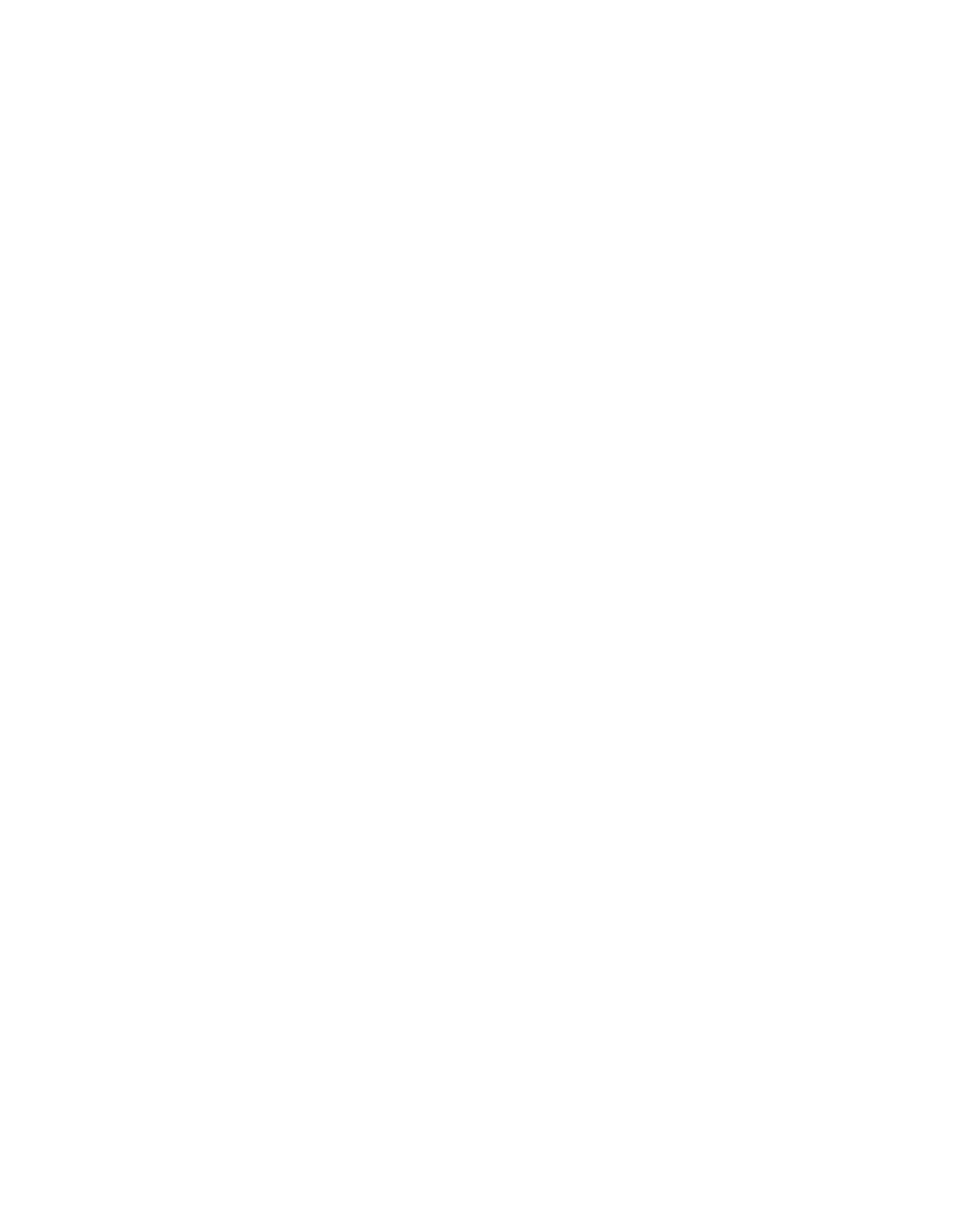
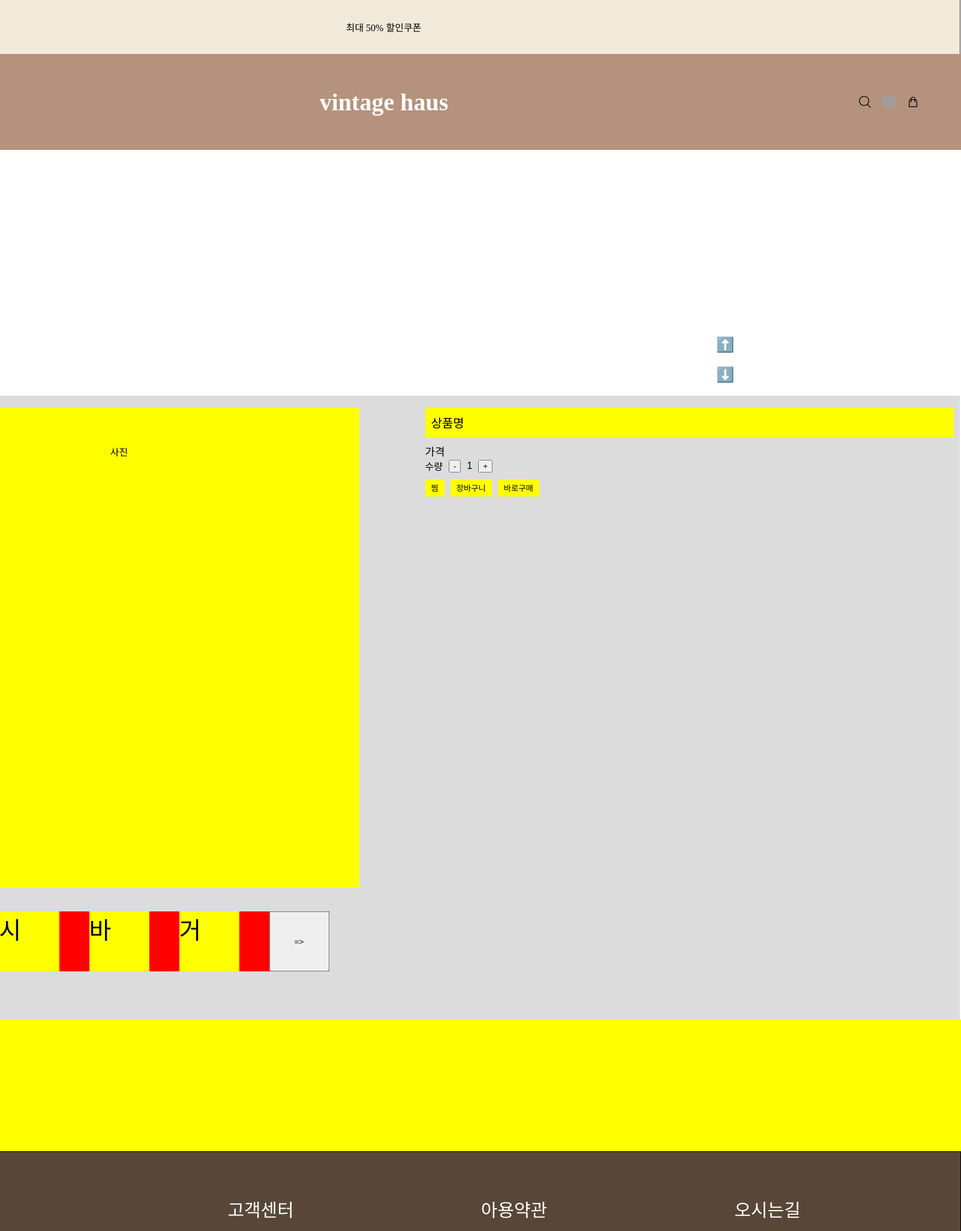
Before and after one commit to ouo-29571/4team, a React (Vite) app in the folder front/: page /DetailPage in a window 1280 px wide. Before the commit this address had no page. Shown: the top 2053 px of the page at 60% size, 1602 px wide, since content can reach past the window. Before the commit the page ends 800 px from the top, so only its background shows below. Built offline with nearby package versions, Linux system fonts and the light colour scheme; grey boxes are pictures that could not be loaded.

Commit message:
Header
Component 분리작업 완료

```diff
--- a/front/src/App.jsx
+++ b/front/src/App.jsx
@@ -13,12 +13,15 @@ import Mypage from "./Component/Mypage/Mypage";
 import Userinfofix from "./Component/Userinfofix/Userinfofix";
 import Main from "./Component/Main/Main";
 import Menu from "./Component/Menu/Menu";
+import DetailPage from "./Component/Menu/DetailPage/DetailPage";
+import Header from "./Component/Main/Header/Header";
+import Footer from "./Component/Menu/Footer/Footer";
 
 function App() {
   return (
     <>
       <BrowserRouter>
-
+        <Header />
         <Routes>
           {/* 나도 성공? */}
 
@@ -26,13 +29,14 @@ function App() {
           {/* <Route path="/" element={<Main />} /> */}
           <Route path="/" element={<Main />} />
           <Route path="/Menu" element={<Menu />} />
+          <Route path="/DetailPage" element={<DetailPage />} />
           <Route path="/Login" element={<Login />} />
           <Route path="/Signup" element={<Signup />} />
           <Route path="/Password_find" element={<Password_find />} />
           <Route path="/Mypage" element={<Mypage />} />
           <Route path="/Userinfofix" element={<Userinfofix />} />
         </Routes>
-
+        <Footer />
       </BrowserRouter>
     </>
   );
--- /dev/null
+++ b/front/src/Component/Main/Header/Header.css
@@ -0,0 +1,52 @@
+.headerbox {
+  /*✅헤더 틀*/
+  width: 1920px;
+  height: 90px;
+  border: 1px solid #333;
+  background-color: #f1eada;
+  display: flex;
+  align-items: center;
+  justify-content: center;
+  text-align: center;
+  position: absolute;
+  top: -1px;
+
+}
+.navbox {
+  /* ✅네비 큰 틀 */
+  display: flex;
+  align-items: center;
+  justify-content: space-between;
+  position: relative;
+  width: 100%;
+  height: 160px;
+  background-color: #b5927d;
+  padding: 0 30px;
+  box-sizing: border-box;
+  top: -110px;
+}
+.nav-left {
+  /*ㄴ>네비 왼(메뉴) */
+  width: 20%;
+  display: flex;
+  align-items: center;
+  gap: 20px;
+}
+.icon {
+  /* ✅아이콘 (검색,회원가입,로그인) */
+  width: 20px;
+  height: 20px;
+}
+.nav-center {
+  /*ㄴ>네비 센터(로고) */
+  position: absolute;
+  left: 50%;
+  transform: translateX(-50%);
+}
+.nav-right {
+  /* ㄴ>네비 오(아이콘3개) */
+  display: flex;
+  gap: 20px;
+  margin-left: auto;
+  padding-right: 40px;
+}
--- /dev/null
+++ b/front/src/Component/Main/Header/Header.jsx
@@ -0,0 +1,37 @@
+import React from "react";
+import "./Header.css";
+import { useNavigate } from "react-router-dom";
+const Header = () => {
+  const navigate = useNavigate();
+  const goToMenu = () => {
+    navigate("/Menu"); // ✅ 메뉴 페이지 이동 함수
+  };
+  return (
+    <div>
+      <div className="headerbox">
+        {" "}
+        {/* ✅ 헤더*/}
+        <p className="headertext">최대 50% 할인쿠폰</p>
+      </div>
+      <div className="navbox">
+        <div className="nav-left">
+          <button onClick={goToMenu}>
+            <img className="icon" src="/img/메뉴.png" alt="menu" />
+          </button>
+        </div>
+
+        <div className="nav-center">
+          <h1 className="logo">vintage haus</h1>
+        </div>
+
+        <div className="nav-right">
+          <img className="icon" src="/img/검색.png" alt="search" />
+          <img className="icon" src="/img/회원.png" alt="user" />
+          <img className="icon" src="/img/장바구니.png" alt="cart" />
+        </div>
+      </div>
+    </div>
+  );
+};
+
+export default Header;
--- a/front/src/Component/Main/Main.css
+++ b/front/src/Component/Main/Main.css
@@ -1,53 +1,9 @@
 .bigbox{                                   /* ✅큰 틀*/
-  margin-top: 200px;
+  margin-top: -110px;
   width:1920px;
   height:4980px;
   border:1px solid #333;
   background-color:#F1EADA;
-}
-
-
-.headerbox{                                 /*✅헤더 틀*/
-  width:1920px;
-  height:90px;
-  border:1px solid #333;
-  background-color: #F1EADA;
-  display: flex;
-  align-items: center;
-  justify-content: center;
-  text-align: center;
-}
-
-.navbox {                                /* ✅네비 큰 틀 */
-  display: flex;
-  align-items: center;
-  justify-content: space-between;
-  position: relative;
-  width: 100%;
-  height: 160px;
-  background-color: #B5927D;
-  padding: 0 30px;
-  box-sizing: border-box;
-}
-
-.nav-left {                     /*ㄴ>네비 왼(메뉴) */
-  width: 20%;
-  display: flex;
-  align-items: center;
-  gap: 20px;
-}
-.nav-right {                  /* ㄴ>네비 오(아이콘3개) */
-  display: flex;
-  gap: 20px;
-  margin-left: auto;
-  padding-right: 40px;
-}
-
-
-.nav-center {                    /*ㄴ>네비 센터(로고) */
-  position: absolute;
-  left: 50%;
-  transform: translateX(-50%);
 }
 
 .logo {                                      /*✅로고*/
@@ -56,12 +12,6 @@
   text-align: center;
   color: white;
 }
-
-.icon {                            /* ✅아이콘 (검색,회원가입,로그인) */
-  width: 20px;
-  height: 20px;
-}
-
 
 .mainimg{                                   /*✅메인이미지 틀*/
   width:1920px;
--- a/front/src/Component/Main/Main.jsx
+++ b/front/src/Component/Main/Main.jsx
@@ -6,7 +6,7 @@ import ScrollbarDs from "../ScrollbarDs/ScrollbarDs";
 import MarqueeText from "../MarqueeText/MarqueeText";
 import PopupModal from "../PopupModal/PopupModal";
 import { useNavigate } from "react-router-dom";
-import Footer from "../Menu/Footer/Footer";
+
 
 function Main() {
   const navigate = useNavigate();
@@ -15,35 +15,11 @@ function Main() {
   const handleChange = (e) => {
     setSelected(e.target.value);
   };
-  const goToMenu = () => {
-    navigate("/Menu"); // ✅ 메뉴 페이지 이동 함수
-  };
 
   return (
     <div className="bigbox">
       <PopupModal />
-      <div className="headerbox">
-        {" "}
-        {/* ✅ 헤더*/}
-        <p className="headertext">최대 50% 할인쿠폰</p>
-      </div>
-      <div className="navbox">
-        <div className="nav-left">
-          <button onClick={goToMenu}>
-            <img className="icon" src="/img/메뉴.png" alt="menu" />
-          </button>
-        </div>
 
-        <div className="nav-center">
-          <h1 className="logo">vintage haus</h1>
-        </div>
-
-        <div className="nav-right">
-          <img className="icon" src="/img/검색.png" alt="search" />
-          <img className="icon" src="/img/회원.png" alt="user" />
-          <img className="icon" src="/img/장바구니.png" alt="cart" />
-        </div>
-      </div>
       <div>
         <MainSlider /> {/* ✅ 메인*/}
       </div>
@@ -145,7 +121,7 @@ function Main() {
           <button className="ab-button">더 알아보기</button>
         </div>
       </div>
-      <Footer /> {/*✅푸터*/}
+      {/* <Footer /> ✅푸터 */}
     </div>
   );
 }
--- /dev/null
+++ b/front/src/Component/Menu/DetailPage/DetailPage.css
@@ -0,0 +1,109 @@
+body {
+  margin-top: 200px;
+}
+.Product_Top {
+  margin-top: 300px;
+  background: #dcdcdc;
+  padding: 20px;
+  font-family: sans-serif;
+  display: flex;
+  width: 1881px;
+  justify-content: center;
+}
+
+.Product_Box {
+  display: flex;
+  gap: 20px;
+  flex-direction: column;
+  align-items: center;
+  width: 1000px;
+  height: 1000px;
+}
+
+.Product_Image {
+  width: 800px;
+  height: 800px;
+  background: yellow;
+  text-align: center;
+  line-height: 150px;
+}
+
+.Product_Scroll {
+  display: flex;
+  gap: 50px;
+  margin: 20px;
+  justify-content: center;
+  background: red;
+  width: auto;
+  height: auto;
+}
+.Thumb_Button {
+  width: 100px;
+  height: 100px;
+}
+.Thumb {
+  width: 100px;
+  height: 100px;
+  background: yellow;
+  font-size: 40px;
+}
+
+.Product_Info {
+  flex: 1;
+  display: flex;
+  flex-direction: column;
+  gap: 10px;
+  position: relative;
+  left: 10px;
+}
+
+.Product_Name {
+  background: yellow;
+  padding: 10px;
+  font-size: 20px;
+}
+
+.Product_Price_Box {
+  display: flex;
+  flex-direction: column;
+  gap: 5px;
+  background: yellow;
+  padding: 10px;
+}
+
+.Product_Price {
+  font-size: 18px;
+}
+
+.Product_Quantity {
+  display: flex;
+  align-items: center;
+  gap: 10px;
+}
+
+.Product_Buttons {
+  display: flex;
+  gap: 10px;
+}
+
+.Product_Buttons Button {
+  background: yellow;
+  padding: 5px 10px;
+  border: none;
+  cursor: pointer;
+}
+
+
+
+.Product_Detail {
+  height: 200px;
+  background: yellow;
+  overflow-y: auto;
+  padding: 10px;
+}
+
+.footer {
+  margin-top: 10px;
+  color: gray;
+  text-align: center;
+}
--- /dev/null
+++ b/front/src/Component/Menu/DetailPage/DetailPage.jsx
@@ -0,0 +1,45 @@
+import "./DetailPage.css";
+import Footer from "../Footer/Footer";
+
+function DetailPage() {
+
+  return (
+    <>
+      <div className="Product_Top">
+        <div className="Product_Box">
+          <div className="Product_Image">사진</div>
+          <div className="Product_Scroll">
+            <button className="Thumb_Button">{"<="}</button>
+            <div className="Thumb">시</div>
+            <div className="Thumb">바</div>
+            <div className="Thumb">거</div>
+            <button className="Thumb_Button">{"=>"}</button>
+          </div>
+        </div>
+        <div className="Product_Info">
+          <div className="Product_Name">상품명</div>
+          <div className="Product_Price-Box">
+            <div className="Product_Price">가격</div>
+            <div className="Product_Quantity">
+              수량
+              <button>-</button>
+              <span>1</span>
+              <button>+</button>
+            </div>
+          </div>
+          <div className="Product_Buttons">
+            <button>찜</button>
+            <button>장바구니</button>
+            <button>바로구매</button>
+          </div>
+        </div>
+      </div>
+      <div>
+        <div className="Product_Detail">상세내용</div>
+      </div>
+      <Footer />
+    </>
+  );
+}
+
+export default DetailPage;
--- a/front/src/Component/Menu/Menu.css
+++ b/front/src/Component/Menu/Menu.css
@@ -12,7 +12,7 @@ main {
   align-items: center; /* 🔴 세로 가운데 정렬 */
   width: 1922px; /* 🔴 고정된 너비 (인터넷 창처럼 딱) */
   height: 2500px; /* 🔴 브라우저 전체 높이 */
-  margin-top: 500px; /* 🔴 아래로 밀기 (하지만 너무 크면 배치가 깨질 수 있음) */
+  margin-top: -110px; /* 🔴 아래로 밀기 (하지만 너무 크면 배치가 깨질 수 있음) */
   border: 1px solid black; /* 🔴 테두리 확인용 */
   background-color: #f1eada;
 }
--- a/front/src/Component/Menu/Menu.jsx
+++ b/front/src/Component/Menu/Menu.jsx
@@ -3,7 +3,7 @@ import "./Menu.css";
 import Dropdown from "./product/Dropdown";
 //import projectsData from "./product/data";
 import ProductGrid from "./product/ProductGrid";
-import Footer from './Footer/Footer';
+import Footer from "./Footer/Footer";
 
 function Menu() {
   const [sortOption, setSortOption] = useState("like");
@@ -100,9 +100,6 @@ function Menu() {
           </div>
         </div>
       </main>
-      <footer>
-        <Footer />
-      </footer>
     </div>
   );
 }
```
